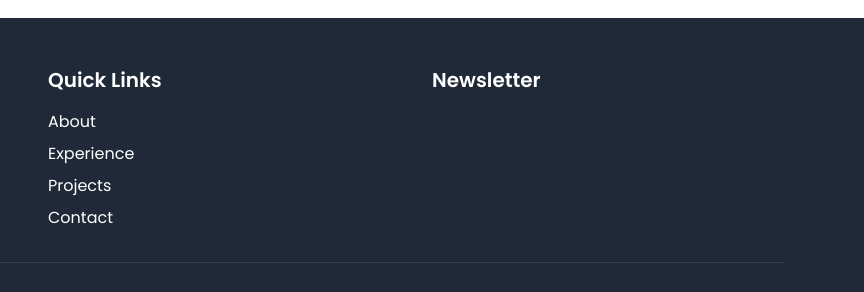
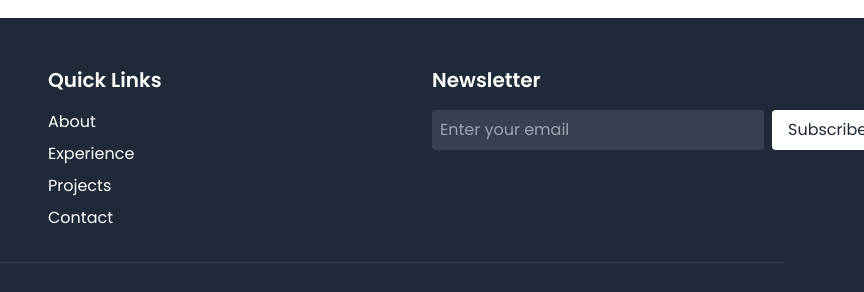
Before and after one commit to mimi-netizen/MyPortfolio, a website: page Portfolio/index.html in a window 1280 px wide. Shown: the part 5359-5651 px from the top of the page, 416-1280 px from the left. Drawn offline with nearby package versions, Linux system fonts and the light colour scheme.

Commit message:
Newsletter

```diff
--- a/Portfolio/index.html
+++ b/Portfolio/index.html
@@ -469,14 +469,14 @@
           </div>
           <div>
             <h3 class="text-xl font-bold mb-4">Newsletter</h3>
-            <!-- <form id="newsletter-form" class="flex gap-2">
+            <form id="newsletter-form" class="flex gap-2">
               <input type="email" placeholder="Enter your email" required
                 class="flex-1 p-2 rounded bg-gray-700 dark:bg-gray-800 focus:ring-2 focus:ring-gray-400">
               <button type="submit"
                 class="px-4 py-2 bg-white text-gray-800 rounded hover:bg-gray-100 transition-colors">
                 Subscribe
               </button>
-            </form> -->
+            </form>
           </div>
         </div>
         <div class="border-t border-gray-700 pt-8 text-center">
```
